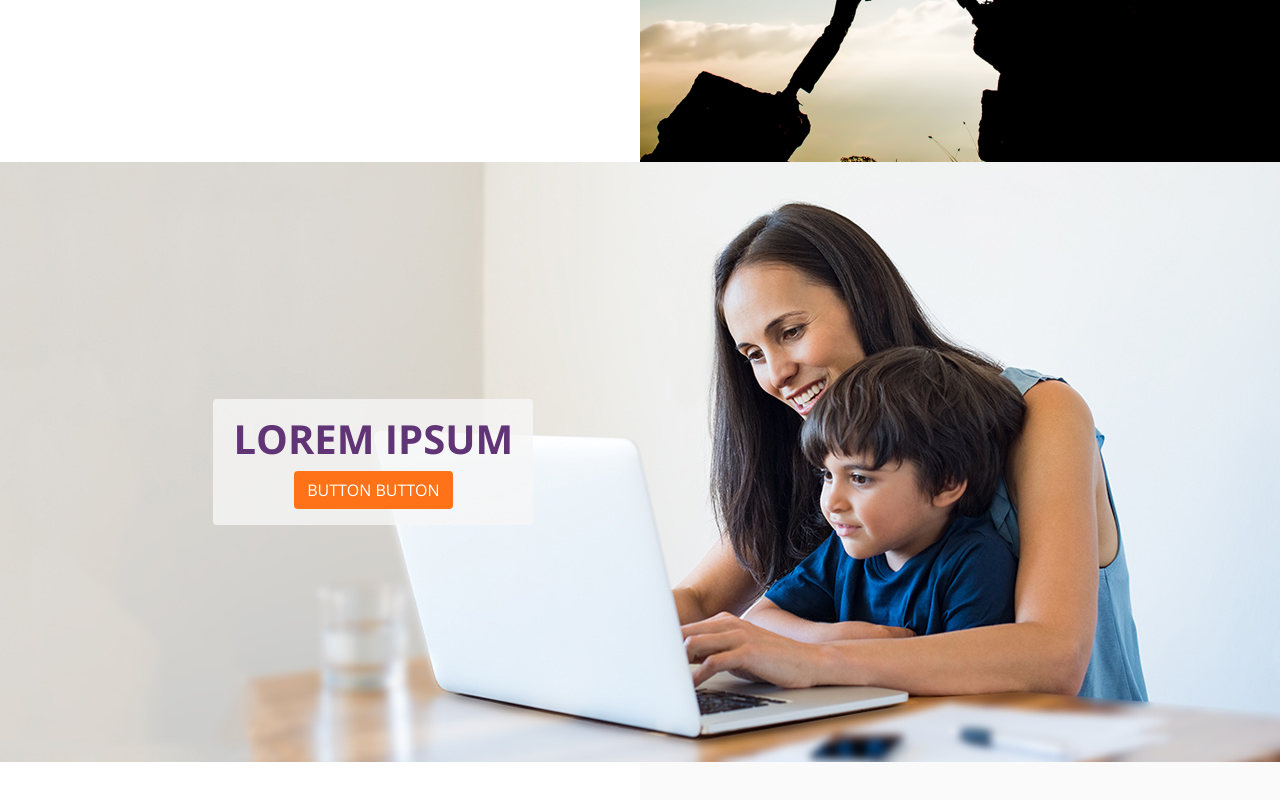
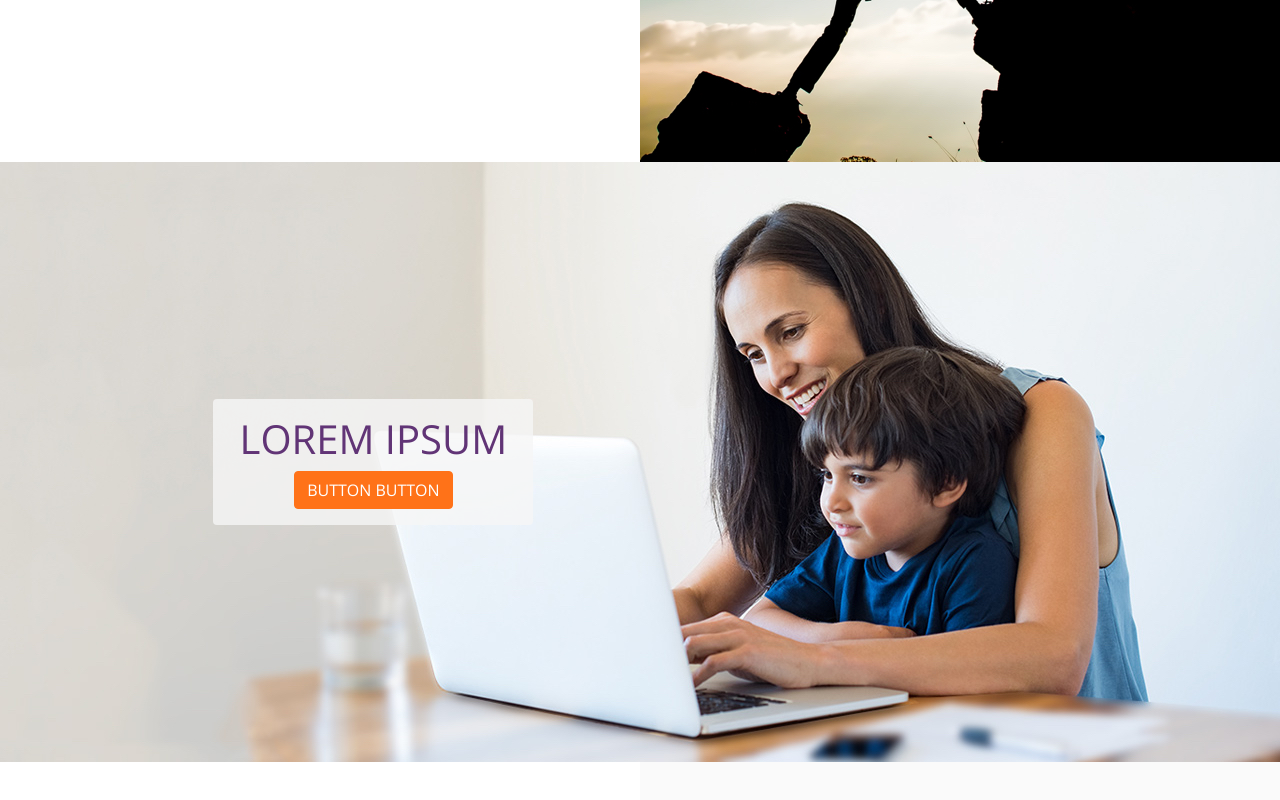
Before and after one commit to awstin17/rg-challenge, a Vue app: page / in a window 1280 px wide. Shown: the part 1114-1914 px from the top of the page. Built offline with nearby package versions, Linux system fonts and the light colour scheme; the HTML template or start-up script is replaced by a standard one.

Commit message:
first banner code cleanup finished

```diff
--- a/src/App.vue
+++ b/src/App.vue
@@ -2,7 +2,7 @@
   <div id="app">
     <Header />
     <FirstSection />
-    <SecondSection />
+    <FirstBanner />
     <ThirdSection />
     <FourthSection />
     <FifthSection />
@@ -14,7 +14,7 @@
 import { Component, Vue } from "vue-property-decorator";
 import Header from "./components/Header.vue";
 import FirstSection from "./components/First-Section.vue";
-import SecondSection from "./components/Second-Section.vue";
+import FirstBanner from "./components/First-Banner.vue";
 import ThirdSection from "./components/Third-Section.vue";
 import FourthSection from "./components/Fourth-Section.vue";
 import FifthSection from "./components/Fifth-Section.vue";
@@ -24,7 +24,7 @@ import Footer from "./components/footer.vue";
   components: {
     Header,
     FirstSection,
-    SecondSection,
+    FirstBanner,
     ThirdSection,
     FourthSection,
     FifthSection,
@@ -43,4 +43,8 @@ export default class App extends Vue {}
 .parallax {
   background-attachment: fixed;
 }
+
+.background-cover {
+  background-size: cover;
+}
 </style>
--- /dev/null
+++ b/src/components/First-Banner.vue
@@ -0,0 +1,32 @@
+<template>
+  <div id="first-banner-container" class="container-fluid parallax background-cover p-0">
+    <div id="first-banner-row" class="row no-gutters">
+      <div
+        class="bg-light rounded col-10 offset-1 col-sm-4 offset-sm-1 col-md-3 offset-md-2 my-auto p-3"
+      >
+        <h1 class="text-center text-secondary">LOREM IPSUM</h1>
+        <button class="btn btn-info text-white d-block m-auto">BUTTON BUTTON</button>
+      </div>
+    </div>
+  </div>
+</template>
+
+<script lang="ts">
+import { Component, Vue } from "vue-property-decorator";
+
+@Component
+export default class FirstBanner extends Vue {}
+</script>
+
+<!-- Add "scoped" attribute to limit CSS to this component only -->
+<style scoped lang="scss">
+#first-banner-container {
+  background-image: url("../assets/banner-1.jpg");
+  background-size: cover;
+  background-position: 60%;
+}
+
+#first-banner-row {
+  min-height: 600px;
+}
+</style>
--- a/src/components/First-Section.vue
+++ b/src/components/First-Section.vue
@@ -13,7 +13,8 @@
         >Lorem ipsum dolor sit amet, et felis integer. Cras ac, duis nisl magna est sociis, neque in odio vel, sit lobortis erat. Fugit quam, ut pede ut ante, in viverra eros dictum nisl ligula, lacus est vehicula donec. Quam in ac quam. Duis et, non arcu imperdiet sem tellus suspendisse. Condimentum non aliquet sed, quisque risus vitae semper duis feugiat .</p>
         <a id="link" href>> Lorem Ipsum</a>
       </div>
-      <div id="hikeimg-column" class="col-12 col-sm-6 offset-sm-1"></div>
+      <!-- Image is background and not img tag for covering purposes -->
+      <div id="hikeimg-column" class="background-cover col-12 col-sm-6 offset-sm-1"></div>
     </div>
   </div>
 </template>
@@ -33,7 +34,6 @@ export default class FirstSection extends Vue {}
 #hikeimg-column {
   background-image: url("../assets/img-1.jpg");
   background-position: 75%, 50%;
-  background-size: cover;
   min-height: 450px;
 }
 </style>
--- a/src/components/Header.vue
+++ b/src/components/Header.vue
@@ -1,5 +1,8 @@
 <template>
-  <div id="hero-container" class="container-fluid parallax d-flex flex-column pt-4">
+  <div
+    id="hero-container"
+    class="container-fluid parallax background-cover d-flex flex-column pt-4"
+  >
     <div class="row">
       <div class="col-4 offset-sm-1">
         <img id="roostergrin-logo" src="../assets/logo-white.svg" />
@@ -26,7 +29,6 @@ export default class Header extends Vue {}
 <style scoped lang="scss">
 #hero-container {
   background-image: url("../assets/hero.jpg");
-  background-size: cover;
   background-position: 50% 50%;
   min-height: 750px;
 }
--- a/src/components/Second-Section.vue
+++ /dev/null
@@ -1,34 +0,0 @@
-<template>
-  <div id="container" class="container-fluid p-0 parallax-desktop">
-    <div class="row no-gutters" style="height: 600px">
-      <div
-        style="background-color: rgba(247, 247, 247, 0.8)"
-        class="rounded col-10 offset-1 col-sm-3 offset-sm-2 my-auto p-3"
-      >
-        <h1 class="text-center font-weight-bold" style="color: #613476">LOREM IPSUM</h1>
-        <button
-          style="background-color: #FF7218"
-          class="d-block btn text-white m-auto"
-        >BUTTON BUTTON</button>
-      </div>
-    </div>
-  </div>
-</template>
-
-<script lang="ts">
-import { Component, Prop, Vue } from "vue-property-decorator";
-
-@Component
-export default class SecondSection extends Vue {
-  @Prop() private msg!: string;
-}
-</script>
-
-<!-- Add "scoped" attribute to limit CSS to this component only -->
-<style scoped lang="scss">
-#container {
-  background-image: url("../assets/banner-1.jpg");
-  background-size: cover;
-  background-position: 60%;
-}
-</style>
--- a/src/custom.scss
+++ b/src/custom.scss
@@ -2,3 +2,5 @@ $purple: #a041a0;
 
 $primary: $purple;
 $secondary: #613476;
+$info: #FF7218;
+$light: rgba(247, 247, 247, 0.8);
```
